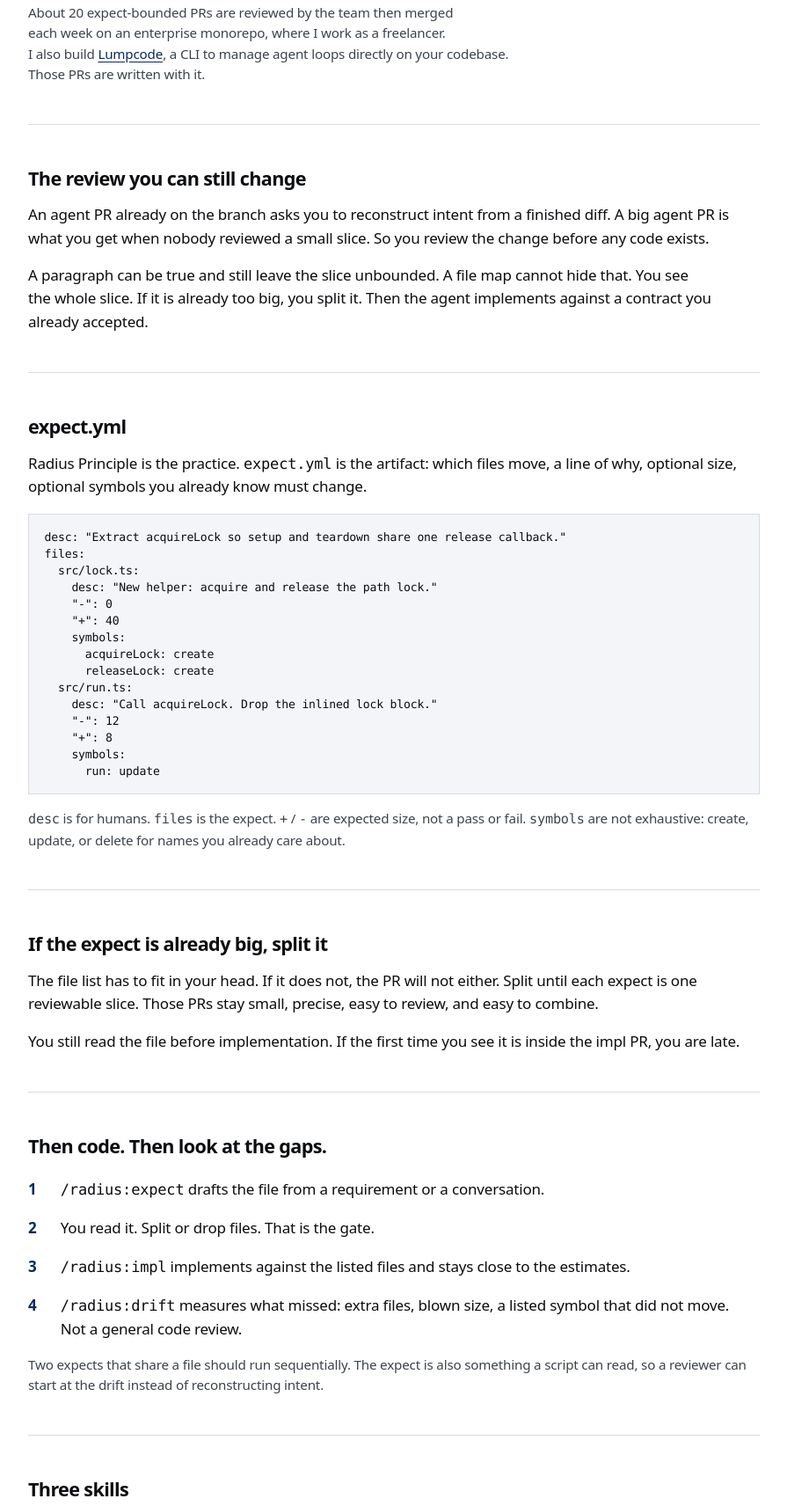
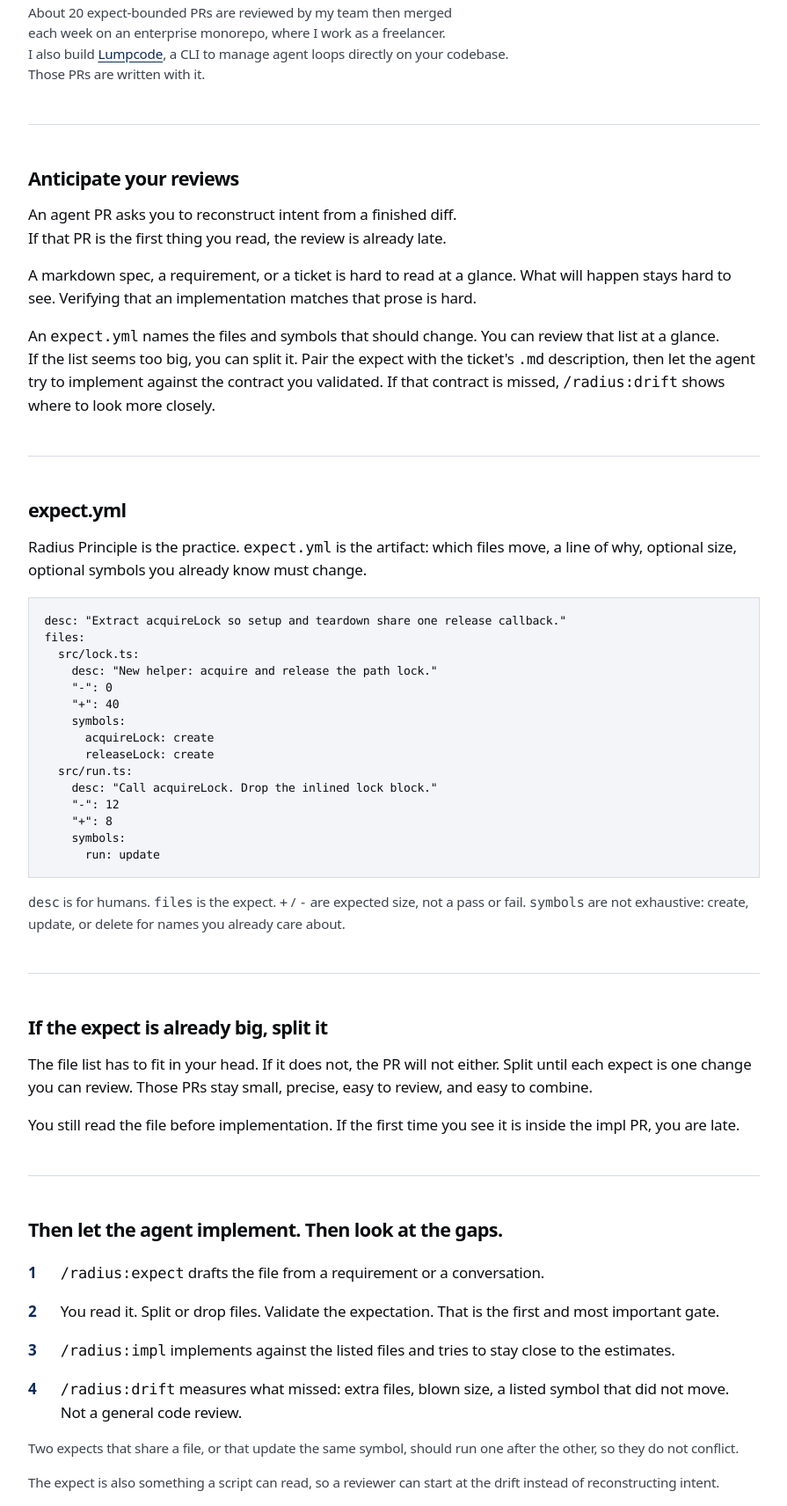
Before and after one commit to Danilouli/radius-principle, a website: page site/index.html in a window 1280 px wide. Shown: the part 492-2204 px from the top of the page at 88% size, without its empty margins (192-1087 px from the left). Drawn offline with Linux system fonts and the light colour scheme.

Commit message:
final touches

```diff
--- a/site/index.html
+++ b/site/index.html
@@ -48,24 +48,31 @@
             I like TypeScript (a lot) and clean agentic workflows.
           </p>
           <p>
-            About 20 expect-bounded PRs are reviewed by the team then merged each week on an enterprise monorepo, where I work as a freelancer.<br />
+            About 20 expect-bounded PRs are reviewed by my team then merged each week on an enterprise monorepo, where I work as a freelancer.<br />
             I also build <a href="https://lumpcode.com">Lumpcode</a>, a CLI to manage agent loops directly on your codebase.<br />
             Those PRs are written with it.
           </p>
         </section>
 
         <section>
-          <h2>The review you can still change</h2>
+          <h2>Anticipate your reviews</h2>
           <p>
-            An agent PR already on the branch asks you to reconstruct intent from
-            a finished diff. A big agent PR is what you get when nobody reviewed
-            a small slice. So you review the change before any code exists.
+            An agent PR asks you to reconstruct intent from a finished diff.<br />
+            If that PR is the first thing you read, the review is already late.
           </p>
           <p>
-            A paragraph can be true and still leave the slice unbounded. A file
-            map cannot hide that. You see the whole slice. If it is already too
-            big, you split it. Then the agent implements against a contract you
-            already accepted.
+            A markdown spec, a requirement, or a ticket is hard to read at a
+            glance. What will happen stays hard to see. Verifying that an implementation matches
+            that prose is hard.
+          </p>
+          <p>
+            An <code>expect.yml</code> names the files and symbols that should
+            change. You can review that list at a glance.
+            <br />
+            If the list seems too big, you can split it. Pair the expect with the ticket's <code>.md</code> description,
+            then let the agent try to implement against the contract you validated.
+            If that contract is missed, <code>/radius:drift</code> shows where
+            to look more closely.
           </p>
         </section>
 
@@ -103,7 +110,7 @@ files:
           <h2>If the expect is already big, split it</h2>
           <p>
             The file list has to fit in your head. If it does not, the PR will
-            not either. Split until each expect is one reviewable slice. Those
+            not either. Split until each expect is one change you can review. Those
             PRs stay small, precise, easy to review, and easy to combine.
           </p>
           <p>
@@ -113,7 +120,7 @@ files:
         </section>
 
         <section id="loop">
-          <h2>Then code. Then look at the gaps.</h2>
+          <h2>Then let the agent implement. Then look at the gaps.</h2>
           <ol class="steps">
             <li>
               <span class="n">1</span>
@@ -121,11 +128,11 @@ files:
             </li>
             <li>
               <span class="n">2</span>
-              <span>You read it. Split or drop files. That is the gate.</span>
+              <span>You read it. Split or drop files. Validate the expectation. That is the first and most important gate.</span>
             </li>
             <li>
               <span class="n">3</span>
-              <span><code>/radius:impl</code> implements against the listed files and stays close to the estimates.</span>
+              <span><code>/radius:impl</code> implements against the listed files and tries to stay close to the estimates.</span>
             </li>
             <li>
               <span class="n">4</span>
@@ -133,9 +140,12 @@ files:
             </li>
           </ol>
           <p class="note">
-            Two expects that share a file should run sequentially. The expect is
-            also something a script can read, so a reviewer can start at the
-            drift instead of reconstructing intent.
+            Two expects that share a file, or that update the same symbol, should
+            run one after the other, so they do not conflict.
+          </p>
+          <p class="note">
+            The expect is also something a script can read, so a reviewer can
+            start at the drift instead of reconstructing intent.
           </p>
         </section>
 
```
Also changed, not shown: skills/drift/SKILL.md (+2 -1 lines), README.md.
